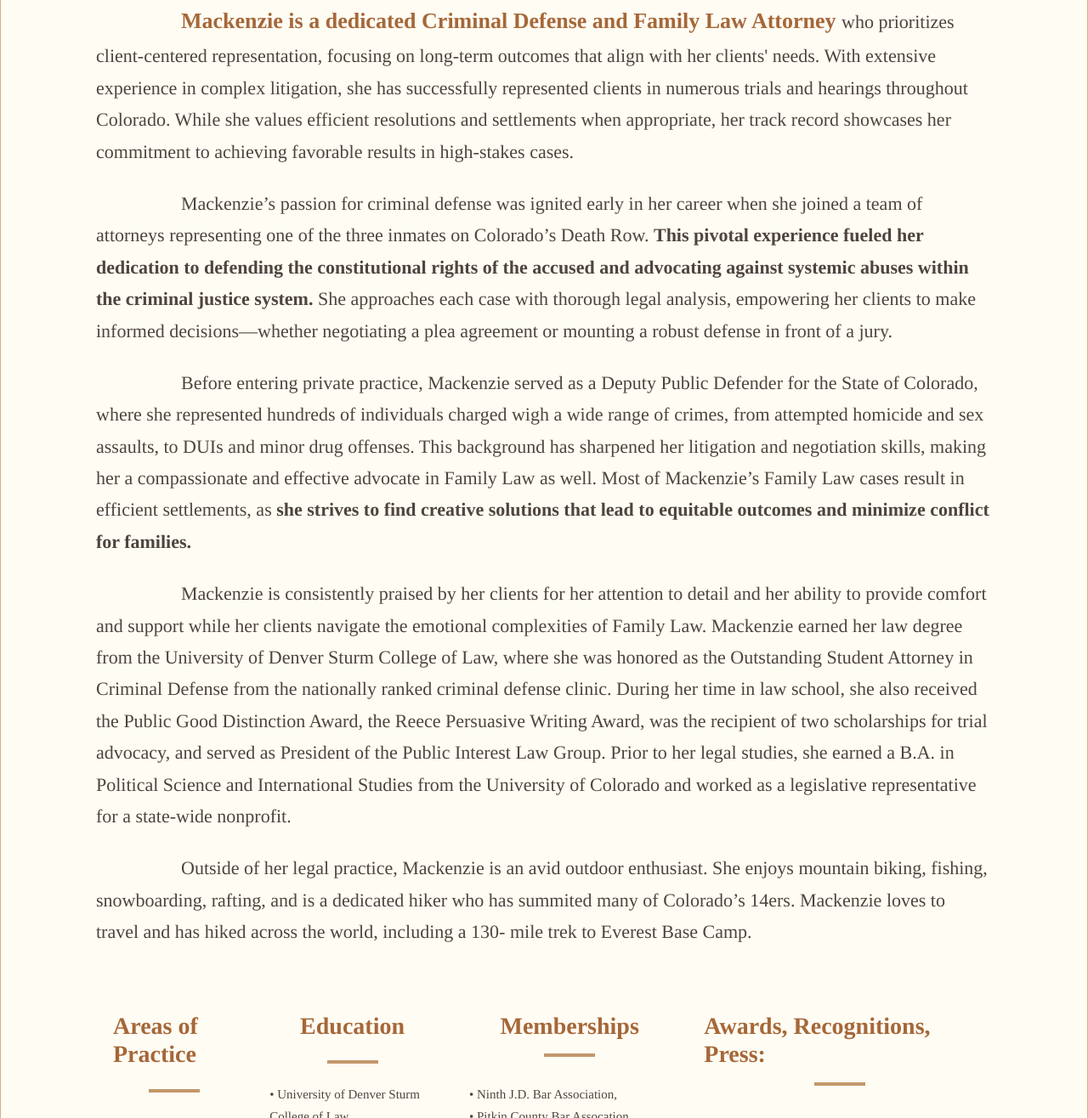
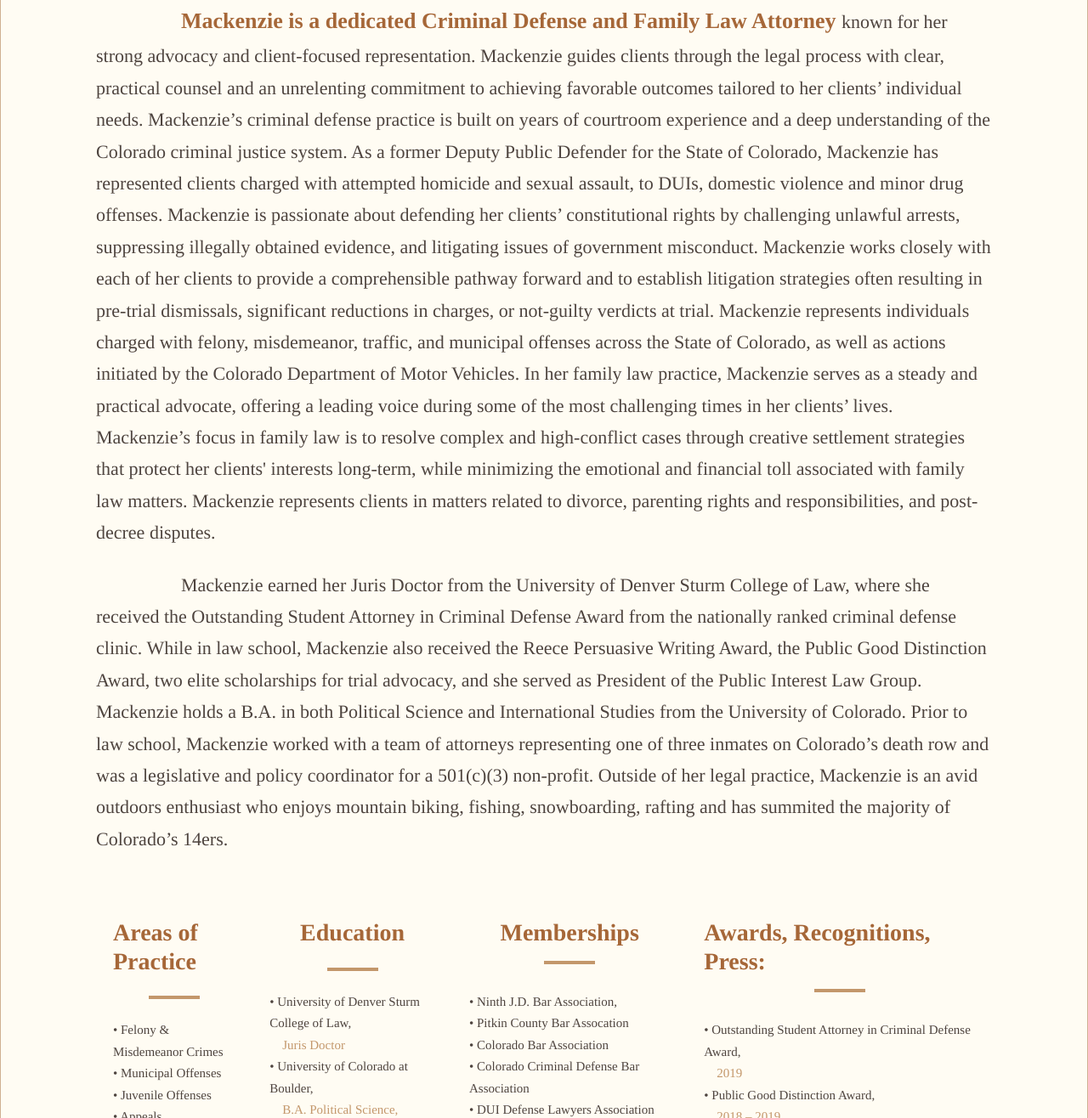
Before and after one commit to Mica-Oz/botanik, a plain HTML site: page attorneys.html in a window 1280 px wide. Shown: the part 2902-4218 px from the top of the page at 85% size. Drawn offline with nearby package versions, Linux system fonts and the light colour scheme; some packages are replaced by stand-ins of ours; a script that the page names is missing.

Commit message:
mackenzie bio update

```diff
--- a/attorneys.html
+++ b/attorneys.html
@@ -270,74 +270,54 @@
               style="font-size: 26px; font-weight: bold; color: var(--c-dark)"
             >
               Mackenzie is a dedicated Criminal Defense and Family Law Attorney </span
-            >who prioritizes client-centered representation, focusing on
-            long-term outcomes that align with her clients' needs. With
-            extensive experience in complex litigation, she has successfully
-            represented clients in numerous trials and hearings throughout
-            Colorado. While she values efficient resolutions and settlements
-            when appropriate, her track record showcases her commitment to
-            achieving favorable results in high-stakes cases.
+            >known for her strong advocacy and client-focused representation.
+            Mackenzie guides clients through the legal process with clear,
+            practical counsel and an unrelenting commitment to achieving
+            favorable outcomes tailored to her clients’ individual needs.
+            Mackenzie’s criminal defense practice is built on years of courtroom
+            experience and a deep understanding of the Colorado criminal justice
+            system. As a former Deputy Public Defender for the State of
+            Colorado, Mackenzie has represented clients charged with attempted
+            homicide and sexual assault, to DUIs, domestic violence and minor
+            drug offenses. Mackenzie is passionate about defending her clients’
+            constitutional rights by challenging unlawful arrests, suppressing
+            illegally obtained evidence, and litigating issues of government
+            misconduct. Mackenzie works closely with each of her clients to
+            provide a comprehensible pathway forward and to establish litigation
+            strategies often resulting in pre-trial dismissals, significant
+            reductions in charges, or not-guilty verdicts at trial. Mackenzie
+            represents individuals charged with felony, misdemeanor, traffic,
+            and municipal offenses across the State of Colorado, as well as
+            actions initiated by the Colorado Department of Motor Vehicles. In
+            her family law practice, Mackenzie serves as a steady and practical
+            advocate, offering a leading voice during some of the most
+            challenging times in her clients’ lives. Mackenzie’s focus in family
+            law is to resolve complex and high-conflict cases through creative
+            settlement strategies that protect her clients&#39; interests
+            long-term, while minimizing the emotional and financial toll
+            associated with family law matters. Mackenzie represents clients in
+            matters related to divorce, parenting rights and responsibilities,
+            and post-decree disputes.
 
             <br />
           </p>
 
           <p>
-            Mackenzie’s passion for criminal defense was ignited early in her
-            career when she joined a team of attorneys representing one of the
-            three inmates on Colorado’s Death Row.
-            <strong>
-              This pivotal experience fueled her dedication to defending the
-              constitutional rights of the accused and advocating against
-              systemic abuses within the criminal justice system.</strong
-            >
-            She approaches each case with thorough legal analysis, empowering
-            her clients to make informed decisions—whether negotiating a plea
-            agreement or mounting a robust defense in front of a jury.
-
-            <br />
-          </p>
-
-          <p>
-            Before entering private practice, Mackenzie served as a Deputy
-            Public Defender for the State of Colorado, where she represented
-            hundreds of individuals charged wigh a wide range of crimes, from
-            attempted homicide and sex assaults, to DUIs and minor drug
-            offenses. This background has sharpened her litigation and
-            negotiation skills, making her a compassionate and effective
-            advocate in Family Law as well. Most of Mackenzie’s Family Law cases
-            result in efficient settlements, as
-            <strong
-              >she strives to find creative solutions that lead to equitable
-              outcomes and minimize conflict for families.
-            </strong>
-
-            <br />
-          </p>
-
-          <p>
-            Mackenzie is consistently praised by her clients for her attention
-            to detail and her ability to provide comfort and support while her
-            clients navigate the emotional complexities of Family Law. Mackenzie
-            earned her law degree from the University of Denver Sturm College of
-            Law, where she was honored as the Outstanding Student Attorney in
-            Criminal Defense from the nationally ranked criminal defense clinic.
-            During her time in law school, she also received the Public Good
-            Distinction Award, the Reece Persuasive Writing Award, was the
-            recipient of two scholarships for trial advocacy, and served as
-            President of the Public Interest Law Group. Prior to her legal
-            studies, she earned a B.A. in Political Science and International
-            Studies from the University of Colorado and worked as a legislative
-            representative for a state-wide nonprofit.
-
-            <br />
-          </p>
-
-          <p>
-            Outside of her legal practice, Mackenzie is an avid outdoor
-            enthusiast. She enjoys mountain biking, fishing, snowboarding,
-            rafting, and is a dedicated hiker who has summited many of
-            Colorado’s 14ers. Mackenzie loves to travel and has hiked across the
-            world, including a 130- mile trek to Everest Base Camp.
+            Mackenzie earned her Juris Doctor from the University of Denver
+            Sturm College of Law, where she received the Outstanding Student
+            Attorney in Criminal Defense Award from the nationally ranked
+            criminal defense clinic. While in law school, Mackenzie also
+            received the Reece Persuasive Writing Award, the Public Good
+            Distinction Award, two elite scholarships for trial advocacy, and
+            she served as President of the Public Interest Law Group. Mackenzie
+            holds a B.A. in both Political Science and International Studies
+            from the University of Colorado. Prior to law school, Mackenzie
+            worked with a team of attorneys representing one of three inmates on
+            Colorado’s death row and was a legislative and policy coordinator
+            for a 501(c)(3) non-profit. Outside of her legal practice, Mackenzie
+            is an avid outdoors enthusiast who enjoys mountain biking, fishing,
+            snowboarding, rafting and has summited the majority of Colorado’s
+            14ers.
           </p>
           <div
             class="dets-row"
```
